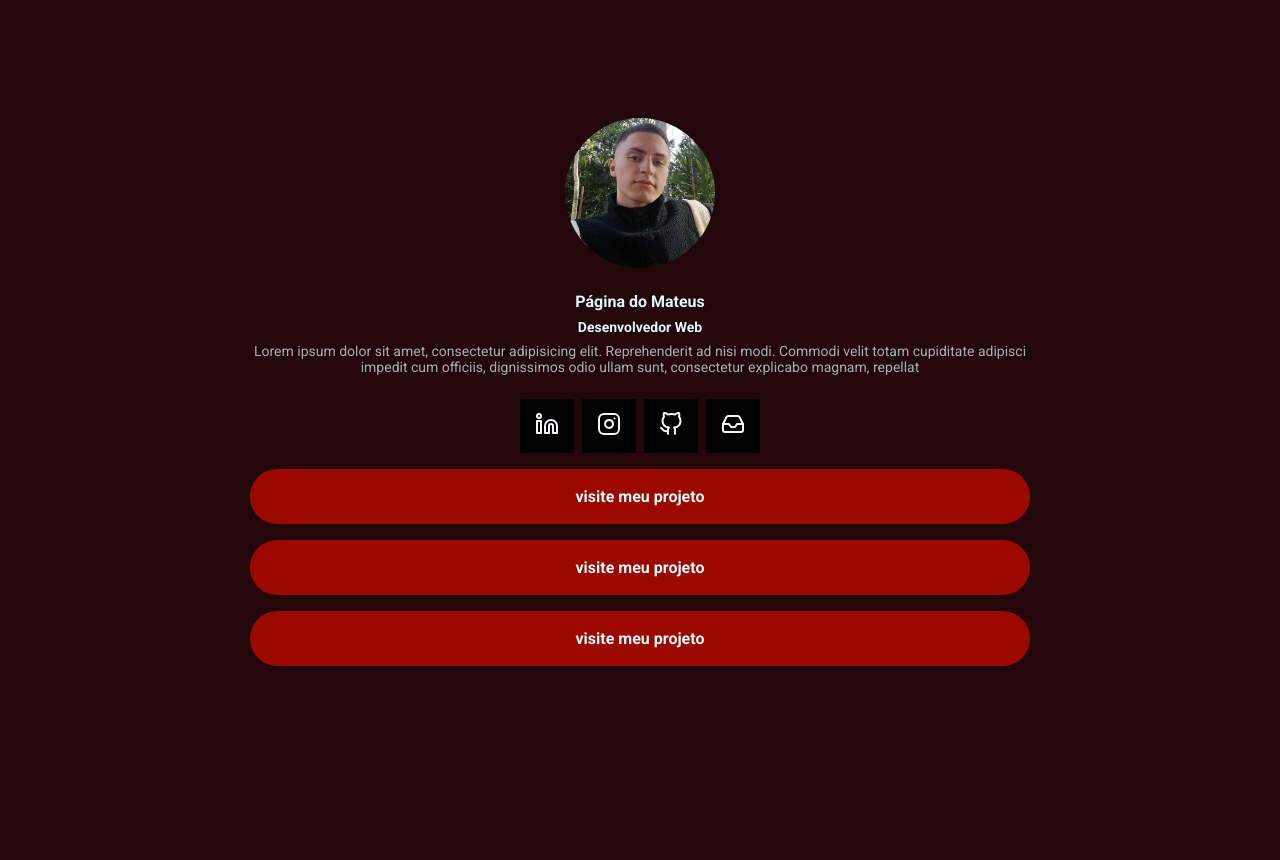
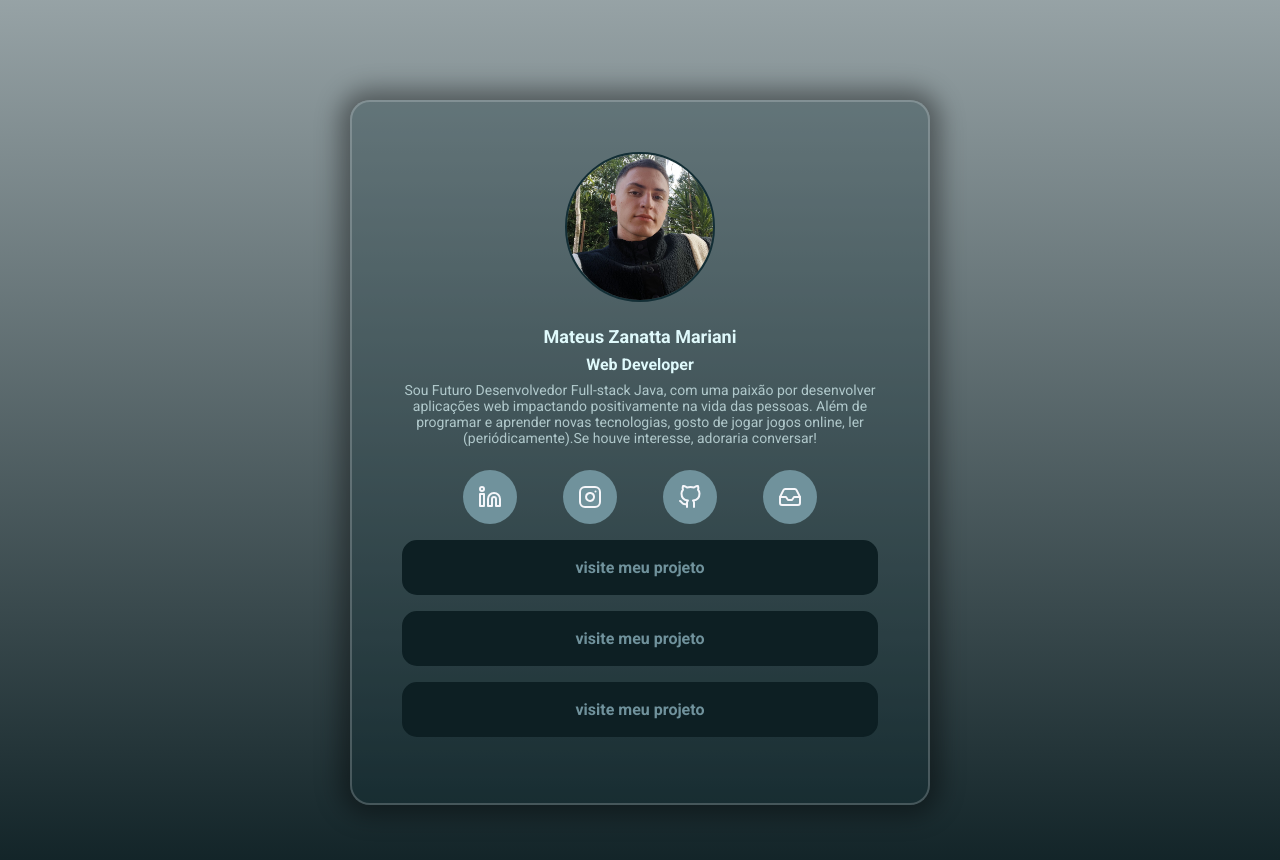
Before and after one commit to marianimateus/My-page, a website: page index.html in a window 1280 px wide. Before the commit the page ends 800 px from the top, so only its background shows below. Drawn offline with Linux system fonts and the light colour scheme.

Commit message:
customizing the website

```diff
--- a/index.html
+++ b/index.html
@@ -18,12 +18,12 @@
         <header>
             <img class="profile-avatar" src="./src/images/my photo.jpeg">
             <div class="profile-bio">
-                <h1 class="profile-bio-name">Página do Mateus</h1>
-                <h2 class="profile-bio-subtitle">Desenvolvedor Web</h2>
+                <h1 class="profile-bio-name">Mateus Zanatta Mariani</h1>
+                <h2 class="profile-bio-subtitle">Web Developer</h2>
                 <p class="profile-bio-description">
-                    Lorem ipsum dolor sit amet, consectetur adipisicing elit. Reprehenderit ad nisi modi. Commodi velit
-                    totam cupiditate adipisci impedit cum officiis, dignissimos odio ullam sunt, consectetur explicabo
-                    magnam, repellat
+                    Sou Futuro Desenvolvedor Full-stack Java, com uma paixão por desenvolver
+                    aplicações web impactando positivamente na vida das pessoas. Além de programar e aprender novas
+                    tecnologias, gosto de jogar jogos online, ler (periódicamente).Se houve interesse, adoraria conversar!
                 </p>
             </div>
         </header>
@@ -71,6 +71,7 @@
             </ul>
         </nav>
     </div>
+    <script src="main.js"></script>
 </body>
 
 </html>
--- /dev/null
+++ b/main.js
@@ -0,0 +1,6 @@
+document.addEventListener("DOMContentLoaded", function() {
+    var container = document.querySelector(".container");
+    if (container) {
+        container.style.boxShadow = "0px 0px 25px 10px rgba(0, 0, 0, 0.4)";
+    }
+});
--- a/src/styles/mapas.less
+++ b/src/styles/mapas.less
@@ -1,5 +1,5 @@
 #colors() {
-    backgroundColor: #23060a;
-    buttonColor: #9b0800;
     textColor: #dff9fb;
+    buttonColor: #0d1f23;
+    buttonColor2: #70929c;
 }
--- a/src/styles/style.less
+++ b/src/styles/style.less
@@ -9,15 +9,17 @@
 }
 
 * {
-    margin: 0;
+    margin: 0 auto;
     padding: 0;
     box-sizing: border-box;
     font-family: 'Roboto', sans-serif;
 }
 
 body {
-    background-color: #colors[backgroundColor];
+    background: linear-gradient(to bottom, #132e3571, #0d1f23);
     color: #colors[textColor];
+    height: 100vh;
+    overflow: hidden;
 }
 
 li {
@@ -25,13 +27,14 @@ li {
 }
 
 .container {
-    max-width: 780px;
+    background-color: rgba(19, 46, 53, 0.3);
+    max-width: 580px;
     width: 100%;
-    margin: 0 auto; //centraliza na horizontal
-    height: 100vh;
-    display: flex;
-    flex-direction: column;
-    justify-content: center;
+    margin-top: 100px;
+    padding: 50px;
+    border: 2px solid rgba(255, 255, 255, 0.2);
+    border-radius: 20px;
+    transition: all ease-in-out .5s;
 
     @media @breakpointMobile {
         max-width: 70%;
@@ -49,6 +52,7 @@ header {
         margin: 0 auto 24px;
         border-radius: 100px;
         height: 150px;
+        border: 2px solid #132e35;
     }
 }
 
@@ -57,12 +61,12 @@ header {
 
 
     &-name {  // o & comercial permite que não precise utilizar o seletor por completo
-        font-size: 16px;
+        font-size: 18px;
         .marginBottom8();
     }
 
     &-subtitle{
-        font-size: 14px;
+        font-size: 16px;
         .marginBottom8();
     }
 
@@ -75,25 +79,34 @@ header {
 .social-links {
     display: flex;
     justify-content: space-between;
-    max-width: 240px;
-    width: 100%;
+    width: 400px;
     margin: 0 auto;
 
     li {
-        background-color: black;
+        background-color: #colors[buttonColor2];
         width: 54px;
         height: 54px;
+        border-radius: 50%;
         display: flex;
         align-items: center;
         justify-content: center;
+        cursor: pointer;
 
-            img{
-                transition: all ease .3s;
-                &:hover {
-                    transform: scale(1.2);
+        transition: all ease-in-out .3s;
+
+            &:hover {
+                transform: scale(1.1);
+                background-color: #0d1f239c;
+                    }
+
+            a {
+                    width: 54px;
+                    height: 54px;
+                    display: flex;
+                    align-items: center;
+                    justify-content: center;
                 }
         }
-    }
 }
 
 .project-list {
@@ -107,15 +120,16 @@ header {
             text-decoration: none;
             background-color: #colors[buttonColor];
             text-align: center;
-            color: #colors[textColor];
+            color: #colors[buttonColor2];
             font-weight: bold;
-            border-radius: 30px;
+            border-radius: 15px;
             border: 2px solid #colors[buttonColor];
-            transition: all ease .5s;
+            transition: all ease-in-out .4s;
 
             &:hover {
-                color: #colors[buttonColor];
-                background-color: transparent;
+                color: #colors[textColor];
+                background-color: #0d1f238f;
+                border: 2px solid #dff9fb;
             }
         }
     }
```
Also changed, not shown: build/styles/style.css.
